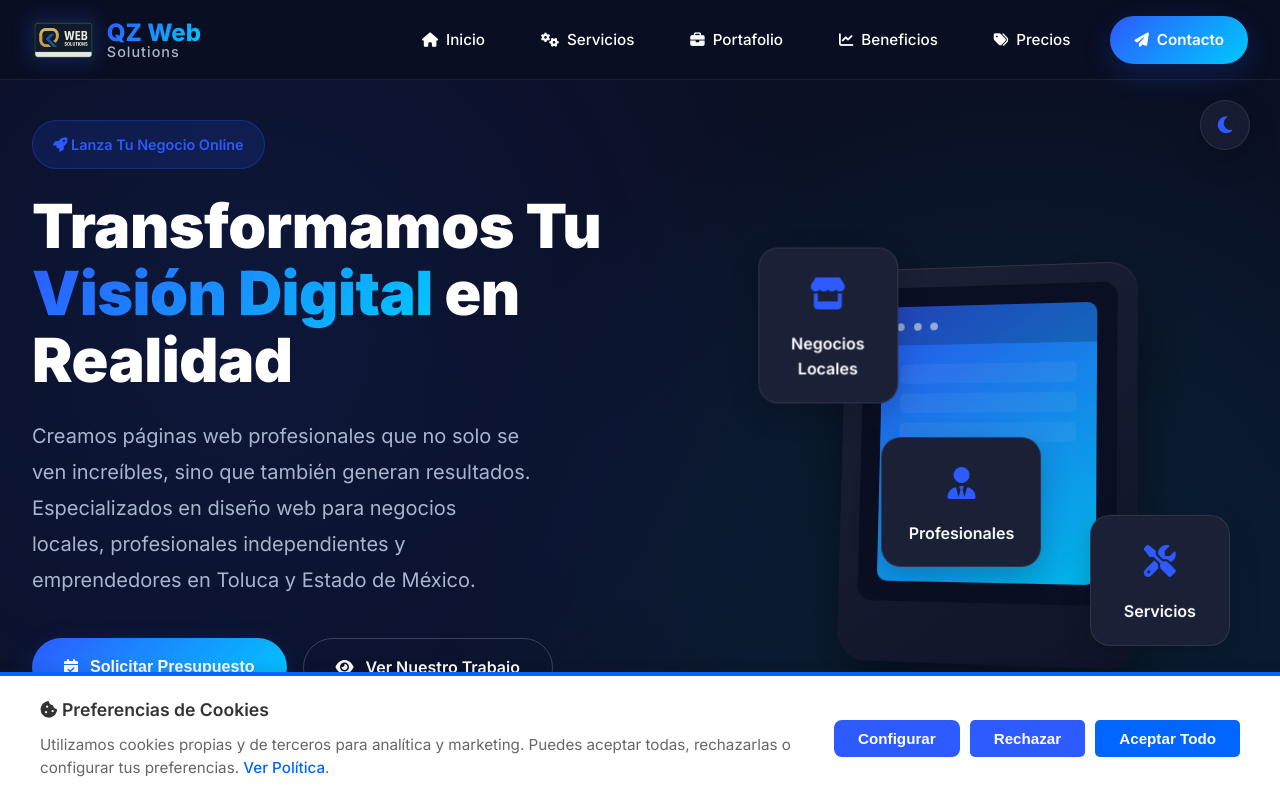
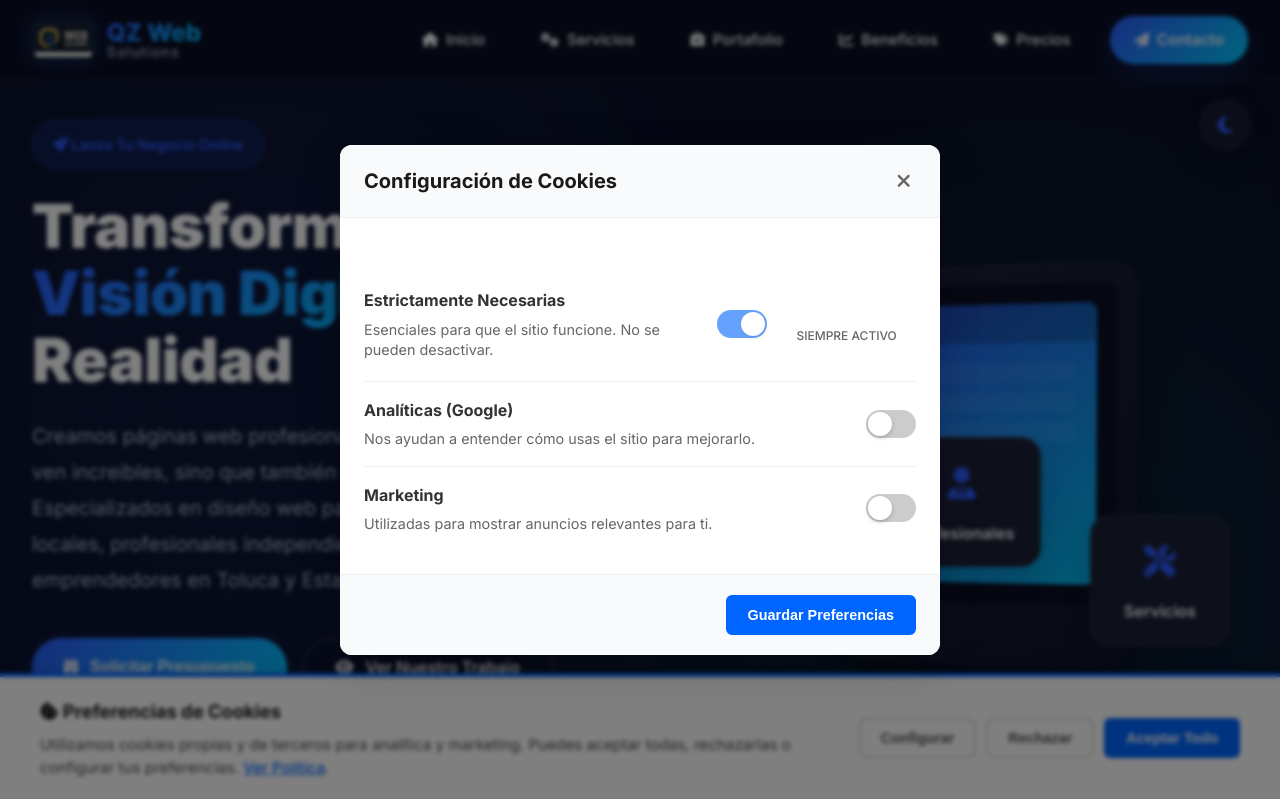
Before and after one commit to Quiroz34/QZWebSolutions, a website: page html/index.html in a window 1280 px wide. Both pictures are taken after a click on the button "Configurar". Shown: the top 799 px of the page. Drawn offline with Linux system fonts and the light colour scheme.

Commit message:
mejoras cookies 2

```diff
--- a/css/cookie-consent.css
+++ b/css/cookie-consent.css
@@ -1,16 +1,17 @@
 /* Cookie Consent Banner Styles */
 .cookie-consent {
     position: fixed;
-    bottom: -100%; /* Oculto inicialmente fuera de la pantalla */
+    bottom: -100%;
+    /* Oculto inicialmente */
     left: 0;
     width: 100%;
     background-color: #ffffff;
-    box-shadow: 0 -4px 10px rgba(0, 0, 0, 0.1);
+    box-shadow: 0 -4px 20px rgba(0, 0, 0, 0.15);
     padding: 20px;
     z-index: 9999;
-    transition: bottom 0.5s ease-in-out;
-    border-top: 4px solid var(--primary-color, #0066FF); /* Usa variable CSS si existe, o fallback */
-    font-family: 'Inter', sans-serif;
+    transition: bottom 0.4s cubic-bezier(0.165, 0.84, 0.44, 1);
+    border-top: 4px solid var(--primary-color, #0066FF);
+    font-family: 'Inter', system-ui, -apple-system, sans-serif;
 }
 
 .cookie-consent.show {
@@ -33,27 +34,28 @@
 }
 
 .cookie-text h3 {
-    margin: 0 0 10px 0;
-    color: #333;
-    font-size: 1.1rem;
-    font-weight: 600;
+    margin: 0 0 8px 0;
+    color: #1a1a1a;
+    font-size: 1.15rem;
+    font-weight: 700;
 }
 
 .cookie-text p {
     margin: 0;
-    color: #666;
+    color: #4a4a4a;
     font-size: 0.95rem;
     line-height: 1.5;
 }
 
 .cookie-text a {
     color: var(--primary-color, #0066FF);
-    text-decoration: none;
+    text-decoration: underline;
     font-weight: 500;
 }
 
 .cookie-text a:hover {
-    text-decoration: underline;
+    color: #0052cc;
+    text-decoration: none;
 }
 
 .cookie-buttons {
@@ -62,40 +64,261 @@
 }
 
 .cookie-btn {
-    padding: 10px 24px;
-    border-radius: 5px;
+    padding: 10px 20px;
+    border-radius: 6px;
     font-weight: 600;
+    font-size: 0.9rem;
     cursor: pointer;
-    transition: all 0.3s ease;
-    border: none;
-    font-size: 0.95rem;
+    transition: all 0.2s ease;
+    border: 2px solid transparent;
 }
 
 .cookie-btn.accept {
     background-color: var(--primary-color, #0066FF);
     color: white;
+    border-color: var(--primary-color, #0066FF);
 }
 
 .cookie-btn.accept:hover {
     background-color: #0052cc;
-    transform: translateY(-2px);
-    box-shadow: 0 4px 8px rgba(0, 102, 255, 0.2);
+    border-color: #0052cc;
+    transform: translateY(-1px);
+    box-shadow: 0 4px 6px rgba(0, 102, 255, 0.2);
 }
 
-/* Responsividad */
+.cookie-btn.outline {
+    background-color: transparent;
+    color: #555;
+    border-color: #ddd;
+}
+
+.cookie-btn.outline:hover {
+    background-color: #f5f5f5;
+    border-color: #ccc;
+    color: #333;
+}
+
+/* Modal Styles */
+.cookie-modal {
+    position: fixed;
+    top: 0;
+    left: 0;
+    width: 100%;
+    height: 100%;
+    z-index: 10000;
+    display: none;
+    align-items: center;
+    justify-content: center;
+    opacity: 0;
+    transition: opacity 0.3s ease;
+}
+
+.cookie-modal.show {
+    display: flex;
+    opacity: 1;
+}
+
+.cookie-modal-overlay {
+    position: absolute;
+    top: 0;
+    left: 0;
+    width: 100%;
+    height: 100%;
+    background-color: rgba(0, 0, 0, 0.5);
+    backdrop-filter: blur(2px);
+}
+
+.cookie-modal-content {
+    background-color: white;
+    width: 90%;
+    max-width: 600px;
+    max-height: 90vh;
+    border-radius: 12px;
+    box-shadow: 0 10px 40px rgba(0, 0, 0, 0.2);
+    position: relative;
+    z-index: 10001;
+    display: flex;
+    flex-direction: column;
+    overflow: hidden;
+    animation: modalSlideUp 0.3s cubic-bezier(0.165, 0.84, 0.44, 1);
+}
+
+@keyframes modalSlideUp {
+    from {
+        transform: translateY(20px);
+        opacity: 0;
+    }
+
+    to {
+        transform: translateY(0);
+        opacity: 1;
+    }
+}
+
+.cookie-modal-header {
+    padding: 20px 24px;
+    border-bottom: 1px solid #eee;
+    display: flex;
+    justify-content: space-between;
+    align-items: center;
+    background-color: #f9fafb;
+}
+
+.cookie-modal-header h3 {
+    margin: 0;
+    font-size: 1.25rem;
+    color: #1a1a1a;
+}
+
+.close-modal {
+    background: none;
+    border: none;
+    font-size: 1.2rem;
+    color: #666;
+    cursor: pointer;
+    padding: 5px;
+    transition: color 0.2s;
+    display: flex;
+    align-items: center;
+    justify-content: center;
+}
+
+.close-modal:hover {
+    color: #000;
+}
+
+.cookie-modal-body {
+    padding: 24px;
+    overflow-y: auto;
+    flex: 1;
+}
+
+.cookie-option {
+    display: flex;
+    justify-content: space-between;
+    align-items: center;
+    padding: 16px 0;
+    border-bottom: 1px solid #f0f0f0;
+}
+
+.cookie-option:last-child {
+    border-bottom: none;
+}
+
+.option-info {
+    padding-right: 20px;
+    flex: 1;
+}
+
+.option-info h4 {
+    margin: 0 0 6px 0;
+    font-size: 1rem;
+    color: #333;
+}
+
+.option-info p {
+    margin: 0;
+    font-size: 0.9rem;
+    color: #666;
+    line-height: 1.4;
+}
+
+.option-toggle {
+    display: flex;
+    align-items: center;
+    gap: 10px;
+    min-width: 120px;
+    justify-content: flex-end;
+}
+
+/* Custom Toggle Switch */
+.toggle-switch {
+    display: inline-block;
+    width: 50px;
+    height: 28px;
+    background-color: #ccc;
+    border-radius: 20px;
+    position: relative;
+    cursor: pointer;
+    transition: background-color 0.3s;
+}
+
+.toggle-switch::after {
+    content: '';
+    position: absolute;
+    width: 24px;
+    height: 24px;
+    background-color: white;
+    border-radius: 50%;
+    top: 2px;
+    left: 2px;
+    transition: transform 0.3s;
+    box-shadow: 0 2px 4px rgba(0, 0, 0, 0.2);
+}
+
+input[type="checkbox"] {
+    display: none;
+}
+
+input[type="checkbox"]:checked+.toggle-switch {
+    background-color: var(--primary-color, #0066FF);
+}
+
+input[type="checkbox"]:checked+.toggle-switch::after {
+    transform: translateX(22px);
+}
+
+input[type="checkbox"]:disabled+.toggle-switch {
+    opacity: 0.6;
+    cursor: not-allowed;
+}
+
+.status-text {
+    font-size: 0.75rem;
+    color: #666;
+    font-weight: 500;
+    text-transform: uppercase;
+}
+
+.cookie-modal-footer {
+    padding: 20px 24px;
+    border-top: 1px solid #eee;
+    background-color: #f9fafb;
+    display: flex;
+    justify-content: flex-end;
+}
+
+/* Responsive */
 @media (max-width: 768px) {
     .cookie-content {
         flex-direction: column;
+        align-items: stretch;
         text-align: center;
     }
 
     .cookie-buttons {
+        flex-direction: column;
         width: 100%;
-        justify-content: center;
     }
 
     .cookie-btn {
         width: 100%;
-        max-width: 250px;
+    }
+
+    .cookie-option {
+        flex-direction: column;
+        align-items: flex-start;
+        gap: 15px;
+    }
+
+    .option-toggle {
+        width: 100%;
+        justify-content: space-between;
+    }
+
+    .cookie-modal-content {
+        width: 95%;
+        height: auto;
+        max-height: 95vh;
     }
 }
```
